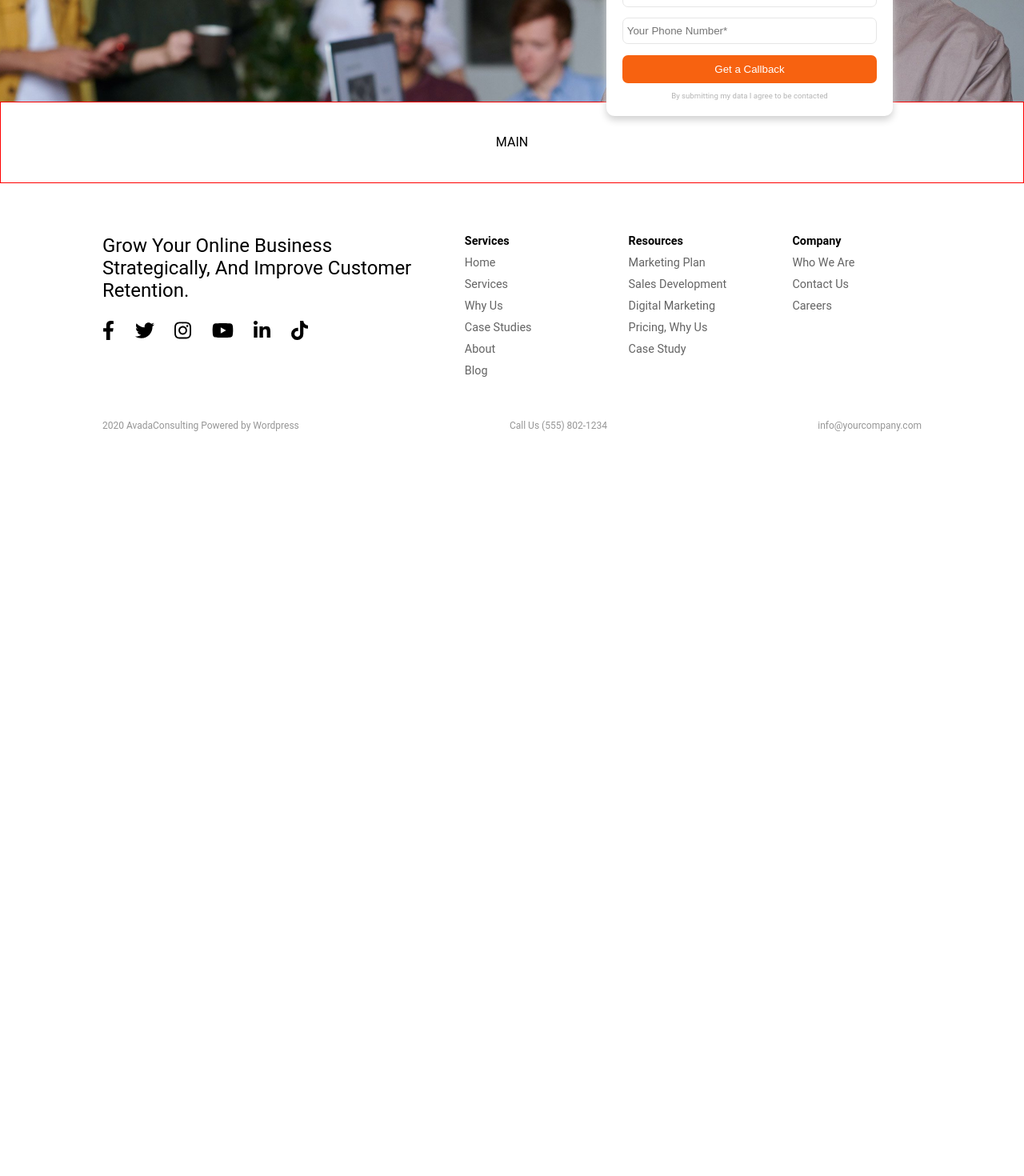
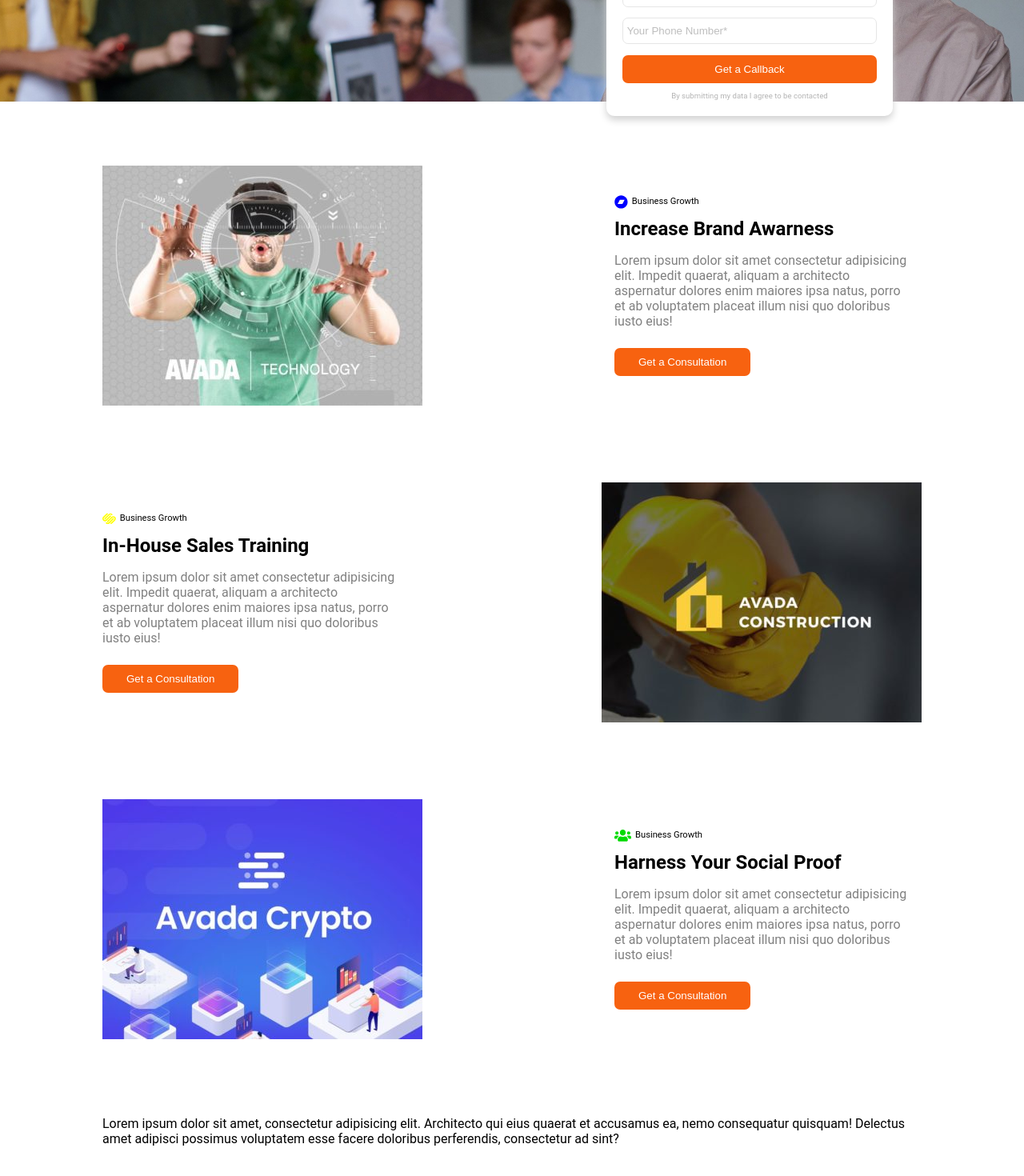
Before and after one commit to DavideDeLeonardis/proj-vuejs, a Vue app: page / in a window 1280 px wide. Shown: the part 398-1868 px from the top of the page at 80% size. Before the commit the page ends 1001 px from the top, so only its background shows below. Built offline with nearby package versions, Linux system fonts and the light colour scheme.

Commit message:
add responsive intro main

```diff
--- a/package.json
+++ b/package.json
@@ -27,7 +27,6 @@
     "eslint-plugin-vue": "^6.2.2",
     "sass": "^1.26.5",
     "sass-loader": "^8.0.2",
-    "vue-cli-plugin-tailwind": "~2.2.18",
     "vue-template-compiler": "^2.6.11"
   },
   "eslintConfig": {
@@ -48,5 +47,7 @@
     "> 1%",
     "last 2 versions",
     "not dead"
-  ]
+  ],
+  "_id": "proj-html-vuejs@0.1.0",
+  "readme": "ERROR: No README data found!"
 }
--- a/src/App.vue
+++ b/src/App.vue
@@ -1,22 +1,22 @@
 <template>
-    <div id="app">
+    <div id="app" style="height: 5000px">
         <Header />
         <Main />
-        <Footer />
+        <!-- <Footer /> -->
     </div>
 </template>
 
 <script>
 import Header from './components/Header.vue';
 import Main from './components/Main.vue';
-import Footer from './components/Footer.vue';
+// import Footer from './components/Footer.vue';
 
 export default {
     name: "App",
     components: {
         Header,
         Main,
-        Footer
+        // Footer
     }
 };
 </script>
--- a/src/assets/scss/partials/_commons.scss
+++ b/src/assets/scss/partials/_commons.scss
@@ -1,3 +1,6 @@
+@import "./_variables";
+@import "./_mixins.scss";
+
 * {
     margin: 0;
     padding: 0;
@@ -22,3 +25,58 @@
     text-decoration: none;
     color: inherit;
 }
+
+.card {
+    @include flex(column, $justify: center, $align: center, $gap: 10px, $wrap: false);
+    background-color: rgb(255, 255, 255);
+    padding: 20px;
+    border-radius: 10px;
+    box-shadow: 0 5px 10px rgb(210, 210, 210);
+
+    img {
+        width: 25%;
+        border-radius: 50%;
+    }
+
+    .card-info {
+        font-size: 0.85em;
+        color: rgb(180, 180, 180);
+
+        &:last-child {
+            font-size: 0.6em;
+        }
+    }
+
+    div {
+        margin-bottom: 1em;
+
+        a {
+            color: $primary_color;
+        }
+    }
+
+    input {
+        width: 100%;
+        margin-bottom: 1em;
+        padding: 8px 5px;
+        border: 1px solid rgb(230, 230, 230);
+        border-radius: 7px;
+
+        &::placeholder {
+            color: rgb(190, 190, 190);
+        }
+    }
+
+    button {
+        width: 100%;
+        @include button($color: rgb(255, 255, 255), $bg-color: $primary_color, $hover_color: $primary_color, $hover_bg_color: $primary_color_light);
+    }
+}
+
+.bg-gray {
+    background: linear-gradient(0deg, rgba(255,255,255,1) 21%, rgba(228,228,228,1) 77%);;
+}
+
+.bg-black {
+    background-color: rgb(0, 0, 0);
+}
--- a/src/assets/scss/partials/_header.scss
+++ b/src/assets/scss/partials/_header.scss
@@ -33,7 +33,7 @@
                     &:first-child,
                     &:hover {
                         color: $primary_color;
-                        border-bottom: 3px solid $primary_color;
+                        border-bottom: 2px solid $primary_color;
                         transform: translateY(-2px);
                     }
                 }
@@ -103,6 +103,7 @@
                 }
             }
         }
+
         // card
         .container-card {
             position: relative;
@@ -112,50 +113,10 @@
                 position: absolute;
                 top: 0;
                 right: 10%;
-                @include flex(column, $justify: center, $align: center, $gap: 10px, $wrap: false);
                 width: 100%;
-                background-color: rgb(255, 255, 255);
-                padding: 20px;
-                border-radius: 10px;
-                box-shadow: 0 5px 10px rgb(210, 210, 210);
-
-                img {
-                    width: 25%;
-                    border-radius: 50%;
-                }
-
-                .card-info {
-                    font-size: 0.85em;
-                    color: rgb(180, 180, 180);
-
-                    &:last-child {
-                        font-size: 0.6em;
-                    }
-                }
-
-                div {
-                    margin-bottom: 1em;
-
-                    a {
-                        color: $primary_color;
-                    }
-                }
-
-                input {
-                    width: 100%;
-                    color: rgb(230, 230, 230);
-                    margin-bottom: 1em;
-                    padding: 8px 5px;
-                    border: 1px solid rgb(230, 230, 230);
-                    border-radius: 7px;
-                }
-
-                button {
-                    width: 100%;
-                    @include button($color: rgb(255, 255, 255), $bg-color: $primary_color, $hover_color: $primary_color, $hover_bg_color: $primary_color_light);
-                }
             }
         }
+
         @media screen and (max-width: 768px) {
             & {
                 @include flex(column, $justify: center, $align: center, $gap: 30px, $wrap: false);
--- a/src/assets/scss/partials/_main.scss
+++ b/src/assets/scss/partials/_main.scss
@@ -3,7 +3,77 @@
 
 main {
     width: 100%;
-    line-height: 100px;
-    text-align: center;
-    border: 1px solid red;
+    height: 100px;
+    padding: 5em 0;
+
+    .container-intro {
+        @include flex(row, $justify: space-between, $align: center, $gap: 0, $wrap: false);
+        margin-bottom: 6em;
+
+        img {
+            width: 45%;
+            min-width: 280px;
+            max-width: 400px;
+        }
+
+        .feature {
+            width: 37.5%;
+            padding-right: 1em;
+
+            span {
+                @include flex(row, $justify: flex-start, $align: center, $gap: 5px, $wrap: false);
+                font-size: 0.7em;
+
+                & > * {
+                    font-size: 1.5em;
+                }
+
+                .fa-bandcamp {
+                    color: rgb(0, 0, 255);
+                }
+
+                .fa-squarespace {
+                    color: yellow;
+                }
+
+                .fa-users {
+                    color: rgb(0, 218, 0);
+                }
+            }
+
+            h2 {
+                text-transform: capitalize;
+                margin-top: 0.5em;
+            }
+
+            p {
+                color: gray;
+                margin: 1em 0 1.5em 0;
+            }
+
+            button {
+                @include button($color: rgb(255, 255, 255), $bg-color: $primary_color, $hover_color: $primary_color, $hover_bg_color: $primary_color_light);
+            }
+        }
+
+        @media screen and (max-width: 650px) {
+            & {
+                @include flex(column, $justify: center, $align: center, $gap: 0, $wrap: false);
+                margin-bottom: 4em;
+
+                img {
+                    width: 100%;
+                }
+
+                .feature {
+                    width: 90%;
+                    margin-top: 1.5em;
+                }
+
+                &.order-intro {
+                    flex-direction: column-reverse;
+                }
+            }
+        }
+    }
 }
--- a/src/components/Main.vue
+++ b/src/components/Main.vue
@@ -1,5 +1,79 @@
 <template>
-    <main>MAIN</main>
+    <main>
+        <div class="container">
+            <section class="container-intro">
+                <img src="../assets/img/technology_thumbnail-1-400x300.jpg" alt="img intro main">
+
+                <div class="feature">
+                    <span>
+                        <font-awesome-icon :icon="['fab', 'bandcamp']" />Business Growth
+                    </span>
+                    <h2>Increase brand awarness</h2>
+                    <p>Lorem ipsum dolor sit amet consectetur adipisicing elit. Impedit quaerat, aliquam a
+                        architecto aspernatur dolores enim maiores ipsa natus, porro et ab voluptatem placeat illum nisi quo doloribus iusto eius!</p>
+                    <button>Get a Consultation</button>
+                </div>
+            </section>
+
+            <section class="container-intro order-intro">
+                <div class="feature">
+                    <span>
+                        <font-awesome-icon :icon="['fab', 'squarespace']" />Business Growth
+                    </span>
+                    <h2>In-House sales training</h2>
+                    <p>Lorem ipsum dolor sit amet consectetur adipisicing elit. Impedit quaerat, aliquam a
+                        architecto aspernatur dolores enim maiores ipsa natus, porro et ab voluptatem placeat illum nisi quo doloribus iusto eius!</p>
+                    <button>Get a Consultation</button>
+                </div>
+
+                <img src="../assets/img/construction_thumbnail-400x300.jpg" alt="img intro main">
+            </section>
+
+            <section class="container-intro">
+                <img src="../assets/img/cryptocurrency-400x300.jpg" alt="img intro main">
+
+                <div class="feature">
+                    <span>
+                        <font-awesome-icon :icon="['fas', 'users']" />Business Growth
+                    </span>
+                    <h2>Harness your social proof</h2>
+                    <p>Lorem ipsum dolor sit amet consectetur adipisicing elit. Impedit quaerat, aliquam a
+                        architecto aspernatur dolores enim maiores ipsa natus, porro et ab voluptatem placeat illum nisi quo doloribus iusto eius!</p>
+                    <button>Get a Consultation</button>
+                </div>
+            </section>
+
+            <!-- collaboration brands -->
+            <section class="brands">
+                Lorem ipsum dolor sit amet, consectetur adipisicing elit. Architecto qui eius quaerat et accusamus ea, nemo consequatur quisquam! Delectus amet adipisci possimus voluptatem esse facere doloribus perferendis, consectetur ad sint?
+            </section>
+
+            <!-- case studies -->
+            <section class="trust"></section>
+        </div>
+
+        <!-- characteristics -->
+        <div class="bg-gray">
+            <section class="container">
+                <div class="top"></div>
+                <div class="middle"></div>
+                <div class="awards"></div>
+            </section>
+        </div>
+
+        <!-- employe quote -->
+        <div class="container"></div>
+
+        <!-- resources  -->
+        <div class="bg-gray">
+            <section class="container"></section>
+        </div>
+
+        <!-- contact card -->
+        <div class="bg-black">
+            <section class="container"></section>
+        </div>
+    </main>
 </template>
 
 <script>
--- a/src/main.js
+++ b/src/main.js
@@ -2,10 +2,10 @@
 import App from './App.vue'
 
 import { library } from '@fortawesome/fontawesome-svg-core';
-import { faPhoneAlt, faBars, faArrowRight, faFolder } from '@fortawesome/free-solid-svg-icons';
-import { faFacebookF, faTwitter, faInstagram, faYoutube, faLinkedinIn, faTiktok } from '@fortawesome/free-brands-svg-icons';
+import { faPhoneAlt, faBars, faArrowRight, faFolder, faUsers } from '@fortawesome/free-solid-svg-icons';
+import { faBandcamp, faSquarespace, faFacebookF, faTwitter, faInstagram, faYoutube, faLinkedinIn, faTiktok } from '@fortawesome/free-brands-svg-icons';
 import { FontAwesomeIcon } from '@fortawesome/vue-fontawesome';
-library.add(faPhoneAlt, faBars, faArrowRight, faFolder, faFacebookF, faTwitter, faInstagram, faYoutube, faLinkedinIn, faTiktok);
+library.add(faPhoneAlt, faBars, faArrowRight, faFolder, faBandcamp, faUsers, faSquarespace, faFacebookF, faTwitter, faInstagram, faYoutube, faLinkedinIn, faTiktok);
 
 Vue.component('font-awesome-icon', FontAwesomeIcon);
 
```
Also changed, not shown: 2 other files (tests, documents, lock files or other folders).
